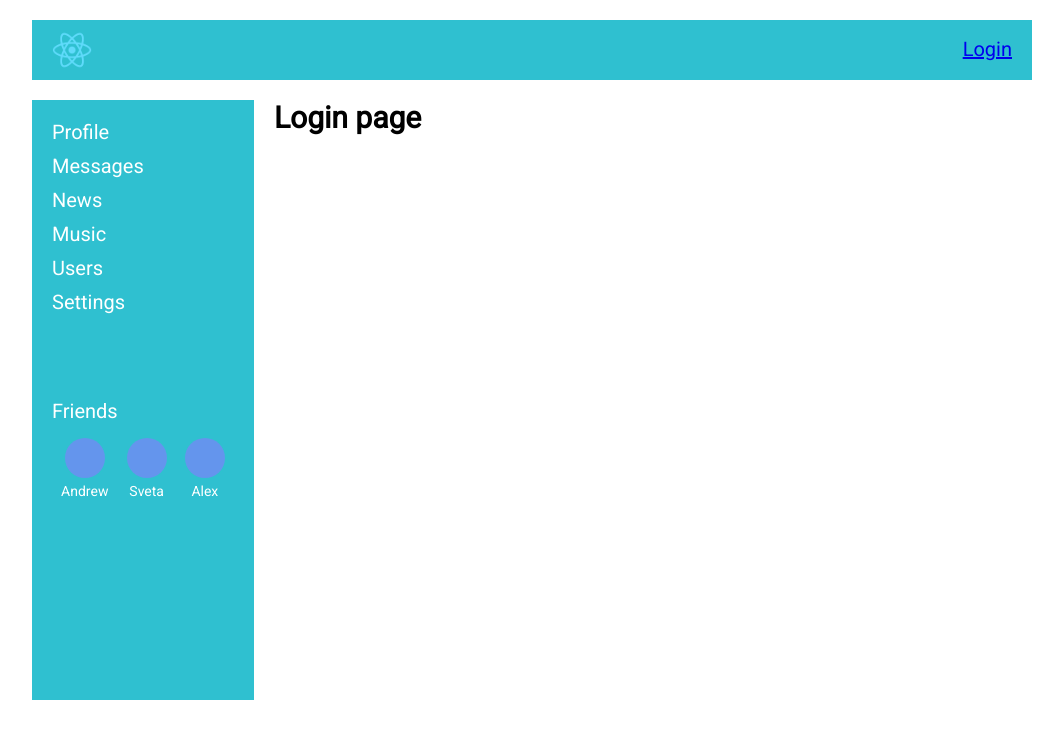
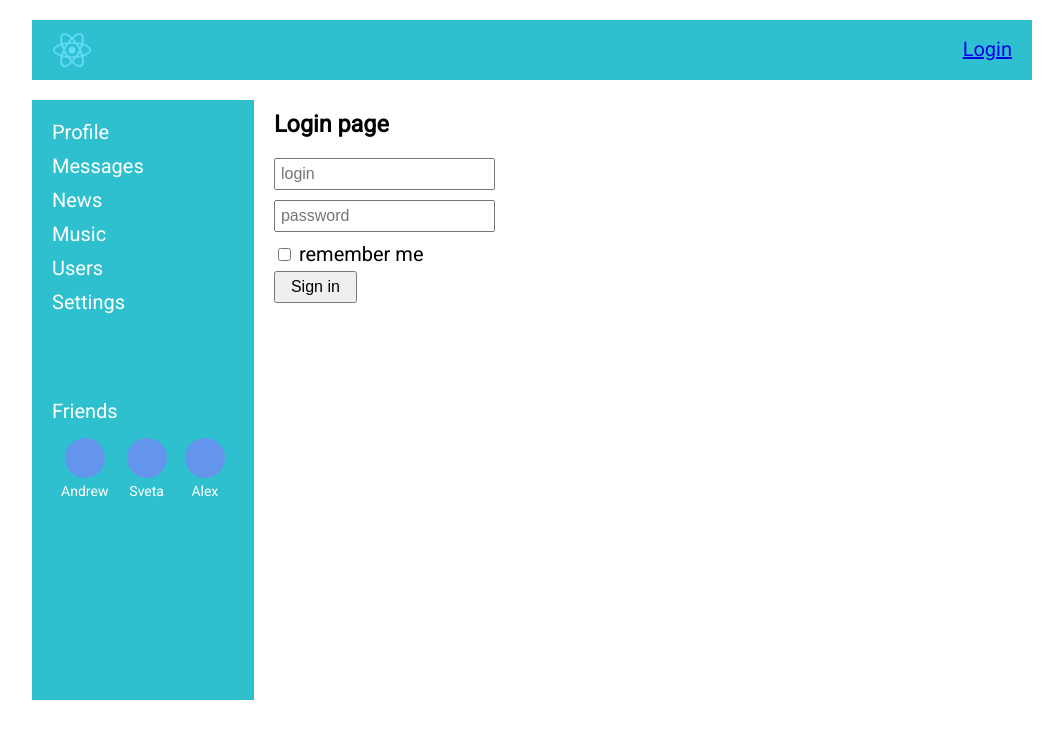
Before and after one commit to tarasovnm/social-network, a React (Create React App) app: page /login in a window 1280 px wide. Shown: the top 738 px of the page, without its empty margins (108-1171 px from the left). Built offline with nearby package versions, Linux system fonts and the light colour scheme; no server answers.

Commit message:
Added redux-form package and login form.

```diff
--- a/package.json
+++ b/package.json
@@ -14,6 +14,7 @@
     "react-router-dom": "^5.2.0",
     "react-scripts": "4.0.0",
     "redux": "^4.0.5",
+    "redux-form": "^8.3.7",
     "redux-thunk": "^2.3.0",
     "web-vitals": "^0.2.4"
   },
--- a/src/components/Login/Login.jsx
+++ b/src/components/Login/Login.jsx
@@ -1,6 +1,39 @@
-const Login = (Login) => {
+import s from './Login.module.scss';
+import {Field, reduxForm} from 'redux-form'
+
+const LoginForm = (props) => {
   return (
-    <h2>Login page</h2>
+    <form className={s.form} onSubmit={props.handleSubmit}>
+      <div className={s.form__item}>
+        <Field className={s.form__input} component="input" type="text" name="login" placeholder="login" />
+      </div>
+      <div className={s.form__item}>
+        <Field className={s.form__input} component="input" type="text" name="password" placeholder="password" />
+      </div>
+      <div className={s.form__item}>
+        <label>
+          <Field className={s.form__input} component="input" type="checkbox" name="rememberMe" /> remember me
+          </label>
+      </div>
+      <div className={s.form__item}>
+        <button className={s.form__btn}>Sign in</button>
+      </div>
+    </form>
+  );
+}
+
+const LoginReduxForm = reduxForm({form: 'login'})(LoginForm);
+
+const Login = (props) => {
+  const onSubmit = (formData) => {
+    console.log(formData)
+  }
+
+  return (
+    <div className={s.login}>
+      <h3 className={s.login__title}>Login page</h3>
+      <LoginReduxForm onSubmit={onSubmit} />
+    </div>
   );
 }
 
--- /dev/null
+++ b/src/components/Login/Login.module.scss
@@ -0,0 +1,19 @@
+.login {
+  &__title {
+    margin-top: 10px;
+    margin-bottom: 20px;
+  }
+}
+
+.form {
+  &__input {
+    font-size: 16px;
+    padding: 5px;
+    margin-bottom: 10px;
+  }
+
+  &__btn {
+    font-size: 16px;
+    padding: 5px 15px;
+  }
+}
--- a/src/redux/redux-store.js
+++ b/src/redux/redux-store.js
@@ -1,4 +1,5 @@
-import { applyMiddleware, combineReducers, createStore } from "redux";
+import {applyMiddleware, combineReducers, createStore} from "redux";
+import {reducer as formReducer} from 'redux-form'
 import thunkMiddleware from "redux-thunk";
 import profileReducer from "./profileReducer";
 import messagesReducer from "./messagesReducer";
@@ -6,12 +7,14 @@ import sidebarReducer from "./sidebarReducer";
 import usersReducer from "./usersReducer";
 import authReducer from "./authReducer";
 
+
 let reduceds = combineReducers({
   profilePage: profileReducer,
   messagesPage: messagesReducer,
   sidebar: sidebarReducer,
   usersPage: usersReducer,
-  auth: authReducer
+  auth: authReducer,
+  form: formReducer
 });
 
 let store = createStore(reduceds, applyMiddleware(thunkMiddleware));
```
Also changed, not shown: 1 other file (tests, documents, lock files or other folders).
